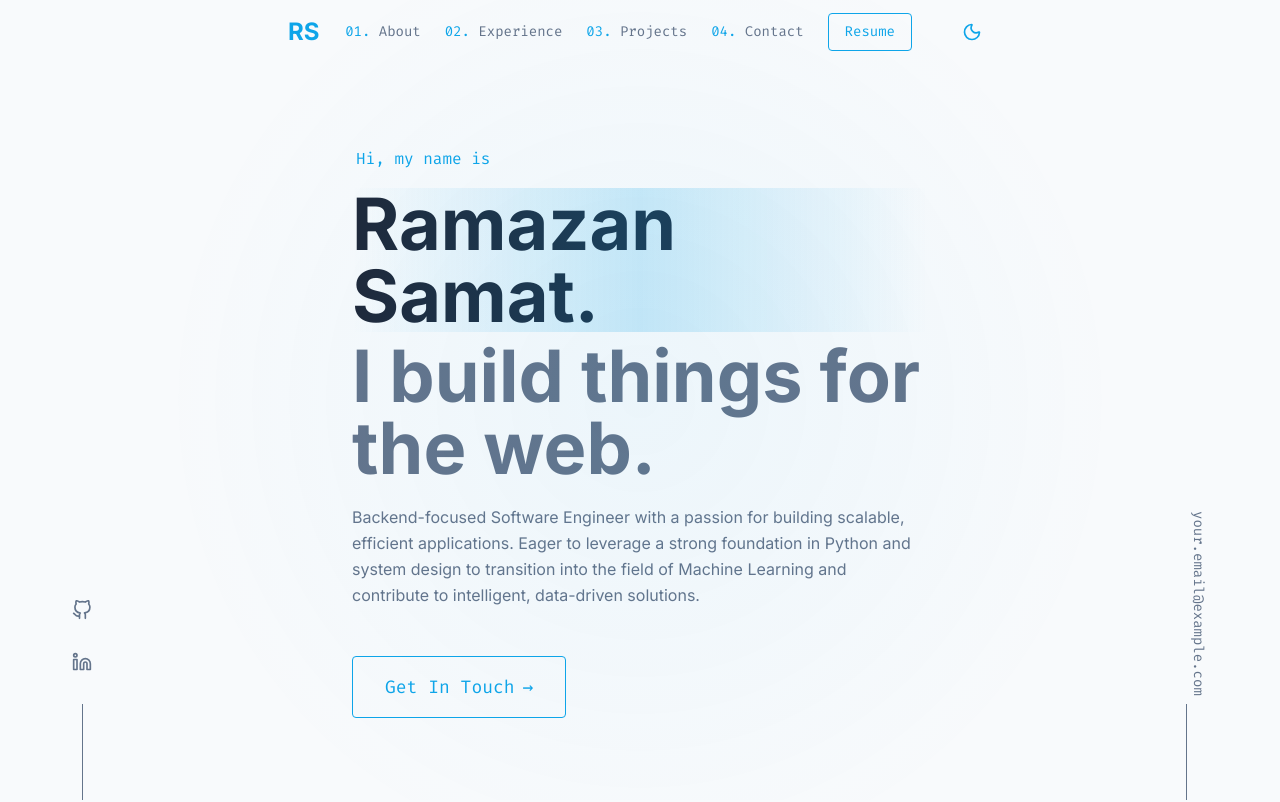
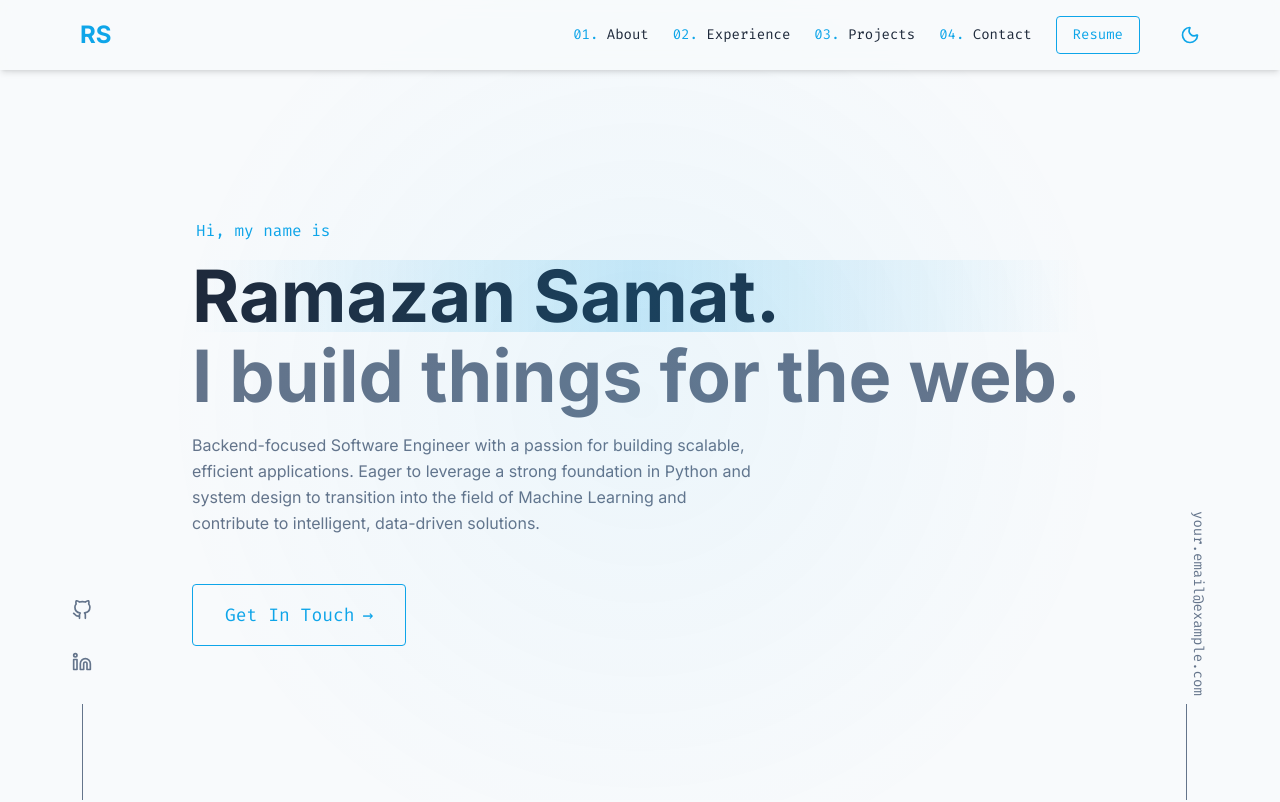
Before and after one commit to Samat220/ramazan-portfolio-v2, a Next.js app: page / in a window 1280 px wide. Shown: the top 802 px of the page. Built offline with nearby package versions, Linux system fonts and the light colour scheme.

Commit message:
Improve navigation bar styling

```diff
--- a/src/app/globals.css
+++ b/src/app/globals.css
@@ -322,6 +322,40 @@ body {
   }
 }
 
+/* Header Navigation Animations */
+.nav-link {
+  position: relative;
+  display: inline-block;
+  text-decoration: none;
+  transition: all 0.25s cubic-bezier(0.645, 0.045, 0.355, 1);
+}
+
+.nav-link::after {
+  content: '';
+  position: absolute;
+  width: 100%;
+  height: 1px;
+  bottom: -5px;
+  left: 0;
+  background-color: var(--accent);
+  visibility: hidden;
+  transform: scaleX(0);
+  transition: all 0.25s cubic-bezier(0.645, 0.045, 0.355, 1);
+}
+
+.nav-link:hover::after {
+  visibility: visible;
+  transform: scaleX(1);
+}
+
+.header-logo {
+  transition: transform 0.25s cubic-bezier(0.645, 0.045, 0.355, 1);
+}
+
+.header-logo:hover {
+  transform: translateY(-3px);
+}
+
 /* Featured Projects Layout */
 .project-item {
   position: relative;
--- a/src/app/page.tsx
+++ b/src/app/page.tsx
@@ -41,7 +41,7 @@ export default function Home() {
             <Socials />
             <Email />
 
-            <main className="mx-auto min-h-screen max-w-4xl px-6 sm:px-12 md:px-32 lg:px-40 transition-all duration-300">
+            <main className="mx-auto min-h-screen max-w-6xl px-6 sm:px-12 md:px-20 lg:px-24 xl:px-32 2xl:px-40 transition-all duration-300">
               <Hero />
               <About />
               <Experience />
--- a/src/components/layout/header.tsx
+++ b/src/components/layout/header.tsx
@@ -1,184 +1,221 @@
 'use client';
 
-import { useState, useEffect } from 'react';
-import { motion } from 'framer-motion';
+import { useState } from 'react';
+import { motion, AnimatePresence } from 'framer-motion';
 import { Moon, Sun, Menu, X } from 'lucide-react';
-import { Button } from '@/components/ui/button';
 import { navLinks } from '@/data/config';
 import { useThemeStore } from '@/lib/store';
 import { useSmoothScroll } from '@/hooks';
-import { cn } from '@/lib/utils';
 
 export function Header() {
   const { theme, toggleTheme } = useThemeStore();
-  const { scrollToElement } = useSmoothScroll();
+  const { scrollToElement, scrollToTop } = useSmoothScroll();
   const [isMenuOpen, setIsMenuOpen] = useState(false);
-  const [scrolled, setScrolled] = useState(false);
 
-  useEffect(() => {
-    const handleScroll = () => {
-      setScrolled(window.scrollY > 50);
-    };
+  const handleLinkClick = (e: React.MouseEvent, href: string) => {
+    e.preventDefault();
 
-    window.addEventListener('scroll', handleScroll);
-    return () => window.removeEventListener('scroll', handleScroll);
-  }, []);
+    if (
+      href.startsWith('http') ||
+      (href.startsWith('/') && !href.startsWith('/#'))
+    ) {
+      window.open(href, href.includes('.pdf') ? '_blank' : '_self');
+      return;
+    }
 
-  const handleLinkClick = (href: string) => {
-    scrollToElement(href.replace('#', ''), 80);
+    if (href.startsWith('#')) {
+      const targetId = href.substring(1);
+      scrollToElement(targetId, 80);
+    }
     setIsMenuOpen(false);
   };
 
   return (
     <motion.header
-      className={cn(
-        'fixed top-0 z-50 w-full transition-all duration-300',
-        scrolled
-          ? 'bg-background/80 backdrop-blur-md border-b border-border shadow-sm'
-          : 'bg-transparent'
-      )}
+      className="fixed top-0 z-50 flex items-center justify-between w-full px-6 sm:px-8 md:px-12 lg:px-16 xl:px-20 py-4 bg-background/80 backdrop-blur-sm shadow-md transition-colors duration-300"
       initial={{ y: -100 }}
       animate={{ y: 0 }}
-      transition={{ duration: 0.5 }}
+      transition={{ duration: 0.6, ease: [0.25, 0.1, 0.25, 1] }}
     >
-      <div className="mx-auto max-w-4xl px-6 sm:px-12 md:px-24">
-        <div className="flex h-16 items-center justify-between">
-          {/* Logo */}
       <motion.button
-            className="text-2xl font-bold text-accent hover:text-accent/80 transition-colors"
-            onClick={() => scrollToElement('hero')}
-            whileHover={{ scale: 1.05 }}
+        onClick={(e) => {
+          e.preventDefault();
+          scrollToTop();
+        }}
+        className="header-logo relative z-[60] bg-transparent border-none cursor-pointer p-0 text-2xl font-bold text-accent"
+        aria-label="Go to top"
+        whileHover={{
+          y: -3,
+          scale: 1.05,
+          transition: { duration: 0.2 }
+        }}
         whileTap={{ scale: 0.95 }}
       >
         RS
       </motion.button>
 
       {/* Desktop Navigation */}
-          <nav className="hidden md:flex items-center space-x-6">
+      <div className="hidden md:flex items-center space-x-6">
         {navLinks.map((link, index) => (
-              <motion.button
+          <motion.a
             key={link.href}
-                onClick={() => handleLinkClick(link.href)}
-                className="font-mono text-sm text-secondary hover:text-accent transition-all duration-300"
+            href={link.href}
+            onClick={(e) => handleLinkClick(e, link.href)}
+            className="nav-link font-mono text-sm text-primary hover:text-accent transition-all duration-300 relative"
             initial={{ opacity: 0, y: -20 }}
             animate={{ opacity: 1, y: 0 }}
-                transition={{ delay: index * 0.1 + 0.5 }}
+            transition={{
+              delay: index * 0.1 + 0.3,
+              duration: 0.5,
+              ease: [0.25, 0.1, 0.25, 1]
+            }}
             whileHover={{ y: -2 }}
           >
             <span className="text-accent">{link.number}</span> {link.label}
-              </motion.button>
+          </motion.a>
         ))}
-
-            {/* Resume Button */}
         <motion.a
           href="/resume.pdf"
           download="RamazanSamat_Resume.pdf"
           className="font-mono text-sm border border-accent rounded text-accent py-2 px-4 hover:bg-accent-light transition-all duration-300"
           initial={{ opacity: 0, scale: 0 }}
           animate={{ opacity: 1, scale: 1 }}
-              transition={{ delay: 0.9 }}
-              whileHover={{ y: -2 }}
+          transition={{
+            delay: navLinks.length * 0.1 + 0.5,
+            duration: 0.4,
+            type: 'spring',
+            stiffness: 200,
+            damping: 20
+          }}
+          whileHover={{ y: -2, scale: 1.02 }}
+          whileTap={{ scale: 0.98 }}
         >
           Resume
         </motion.a>
+        <motion.button
+          onClick={toggleTheme}
+          className="text-accent hover:scale-110 transition-transform ml-4"
+          aria-label="Toggle theme"
+          initial={{ opacity: 0, rotate: -90 }}
+          animate={{ opacity: 1, rotate: 0 }}
+          transition={{
+            delay: navLinks.length * 0.1 + 0.7,
+            duration: 0.5
+          }}
+          whileHover={{
+            scale: 1.1,
+            rotate: theme === 'dark' ? 15 : -15,
+            transition: { duration: 0.2 }
+          }}
+          whileTap={{ scale: 0.9 }}
+        >
+          <AnimatePresence mode="wait">
+            <motion.div
+              key={theme}
+              initial={{ scale: 0, rotate: 90 }}
+              animate={{ scale: 1, rotate: 0 }}
+              exit={{ scale: 0, rotate: -90 }}
+              transition={{ duration: 0.2 }}
+            >
+              {theme === 'dark' ? <Sun className="h-5 w-5" /> : <Moon className="h-5 w-5" />}
+            </motion.div>
+          </AnimatePresence>
+        </motion.button>
+      </div>
 
+      {/* Mobile Navigation */}
+      <div className="flex md:hidden items-center space-x-4">
+        <motion.button
+          onClick={toggleTheme}
+          className="text-accent hover:scale-110 transition-transform"
+          aria-label="Toggle theme"
+          whileHover={{ scale: 1.1 }}
+          whileTap={{ scale: 0.9 }}
+        >
+          <AnimatePresence mode="wait">
             <motion.div
-              initial={{ opacity: 0, scale: 0 }}
-              animate={{ opacity: 1, scale: 1 }}
-              transition={{ delay: 1.0 }}
+              key={theme}
+              initial={{ scale: 0, rotate: 90 }}
+              animate={{ scale: 1, rotate: 0 }}
+              exit={{ scale: 0, rotate: -90 }}
+              transition={{ duration: 0.2 }}
             >
-              <Button
-                variant="ghost"
-                size="icon"
-                onClick={toggleTheme}
-                className="ml-4"
-                aria-label="Toggle theme"
+              {theme === 'dark' ? <Sun className="h-5 w-5" /> : <Moon className="h-5 w-5" />}
+            </motion.div>
+          </AnimatePresence>
+        </motion.button>
+        <motion.button
+          onClick={() => setIsMenuOpen(!isMenuOpen)}
+          className="text-accent"
+          aria-label="Toggle menu"
+          whileHover={{ scale: 1.05 }}
+          whileTap={{ scale: 0.95 }}
         >
-                {theme === 'dark' ? (
-                  <Sun className="h-5 w-5" />
-                ) : (
-                  <Moon className="h-5 w-5" />
-                )}
-              </Button>
+          <AnimatePresence mode="wait">
+            <motion.div
+              key={isMenuOpen}
+              initial={{ rotate: 0 }}
+              animate={{ rotate: 0 }}
+              exit={{ rotate: 90 }}
+              transition={{ duration: 0.2 }}
+            >
+              {isMenuOpen ? <X className="h-5 w-5" /> : <Menu className="h-5 w-5" />}
             </motion.div>
-          </nav>
-
-          {/* Mobile Menu Button */}
-          <div className="md:hidden flex items-center space-x-4">
-            <Button
-              variant="ghost"
-              size="icon"
-              onClick={toggleTheme}
-              aria-label="Toggle theme"
-            >
-              {theme === 'dark' ? (
-                <Sun className="h-5 w-5" />
-              ) : (
-                <Moon className="h-5 w-5" />
-              )}
-            </Button>
-
-            <Button
-              variant="ghost"
-              size="icon"
-              onClick={() => setIsMenuOpen(!isMenuOpen)}
-              aria-label="Toggle menu"
-            >
-              {isMenuOpen ? (
-                <X className="h-5 w-5" />
-              ) : (
-                <Menu className="h-5 w-5" />
-              )}
-            </Button>
-          </div>
+          </AnimatePresence>
+        </motion.button>
       </div>
 
       {/* Mobile Menu */}
+      <AnimatePresence>
+        {isMenuOpen && (
           <motion.div
-          className={cn(
-            'md:hidden overflow-hidden',
-            isMenuOpen ? 'max-h-96' : 'max-h-0'
-          )}
-          initial={false}
-          animate={{
-            height: isMenuOpen ? 'auto' : 0,
-            opacity: isMenuOpen ? 1 : 0,
-          }}
-          transition={{ duration: 0.3 }}
+            className="absolute top-full left-0 w-full bg-background/95 backdrop-blur-sm border-b border-border md:hidden"
+            initial={{ opacity: 0, height: 0 }}
+            animate={{ opacity: 1, height: 'auto' }}
+            exit={{ opacity: 0, height: 0 }}
+            transition={{ duration: 0.3, ease: [0.25, 0.1, 0.25, 1] }}
           >
-          <nav className="py-4 space-y-4 border-t border-border">
+            <nav className="px-6 py-4 space-y-4">
               {navLinks.map((link, index) => (
-              <motion.button
+                <motion.a
                   key={link.href}
-                onClick={() => handleLinkClick(link.href)}
-                className="flex items-center space-x-3 text-secondary hover:text-accent transition-colors w-full text-left"
+                  href={link.href}
+                  onClick={(e) => handleLinkClick(e, link.href)}
+                  className="flex items-center space-x-3 text-primary hover:text-accent transition-colors font-mono"
                   initial={{ opacity: 0, x: -20 }}
                   animate={{ opacity: 1, x: 0 }}
-                transition={{ delay: index * 0.1 }}
+                  transition={{
+                    delay: index * 0.1,
+                    duration: 0.3,
+                    ease: [0.25, 0.1, 0.25, 1]
+                  }}
+                  whileHover={{ x: 5 }}
                 >
-                <span className="text-accent font-mono text-sm">
-                  {link.number}
-                </span>
-                <span className="font-mono">{link.label}</span>
-              </motion.button>
+                  <span className="text-accent text-sm">{link.number}</span>
+                  <span>{link.label}</span>
+                </motion.a>
               ))}
-
-            {/* Mobile Resume Button */}
               <motion.a
                 href="/resume.pdf"
                 target="_blank"
                 rel="noopener noreferrer"
-              className="flex items-center space-x-3 text-accent hover:text-accent/80 transition-colors w-full text-left font-mono border border-accent rounded px-3 py-2 mt-4"
+                className="flex items-center justify-center text-accent hover:text-accent/80 transition-colors font-mono border border-accent rounded px-3 py-2 mt-4"
                 initial={{ opacity: 0, x: -20 }}
                 animate={{ opacity: 1, x: 0 }}
-              transition={{ delay: navLinks.length * 0.1 + 0.1 }}
+                transition={{
+                  delay: navLinks.length * 0.1 + 0.1,
+                  duration: 0.3,
+                  ease: [0.25, 0.1, 0.25, 1]
+                }}
+                whileHover={{ x: 5, scale: 1.02 }}
+                whileTap={{ scale: 0.98 }}
               >
-              <span className="text-accent font-mono text-sm">05.</span>
-              <span className="font-mono">Resume</span>
+                <span>Resume</span>
               </motion.a>
             </nav>
           </motion.div>
-      </div>
+        )}
+      </AnimatePresence>
     </motion.header>
   );
 }
--- a/src/components/sections/about.tsx
+++ b/src/components/sections/about.tsx
@@ -5,7 +5,7 @@ import { backendSkills, mlSkills } from '@/data/config';
 
 export function About() {
   return (
-    <section id="about" className="py-24">
+    <section id="about" className="py-32">
       <ScrollReveal animationType="fadeUp">
         <h2 className="numbered-heading">About Me</h2>
       </ScrollReveal>
--- a/src/components/sections/contact.tsx
+++ b/src/components/sections/contact.tsx
@@ -8,7 +8,7 @@ export function Contact() {
   const { openContactForm } = useModalStore();
 
   return (
-    <footer id="contact" className="text-center py-24 fade-in-section">
+    <footer id="contact" className="text-center py-32 fade-in-section">
       <ScrollReveal animationType="fadeUp">
         <h2 className="numbered-heading mb-6 justify-center">What&apos;s Next?</h2>
       </ScrollReveal>
--- a/src/components/sections/experience.tsx
+++ b/src/components/sections/experience.tsx
@@ -10,7 +10,7 @@ export function Experience() {
   const { openExperienceModal } = useModalStore();
 
   return (
-    <section id="experience" className="py-24">
+    <section id="experience" className="py-32">
       <ScrollReveal animationType="fadeUp">
         <h2 className="numbered-heading">Where I&apos;ve Worked</h2>
       </ScrollReveal>
```
Lines whose indentation alone changed are shown as unchanged.
